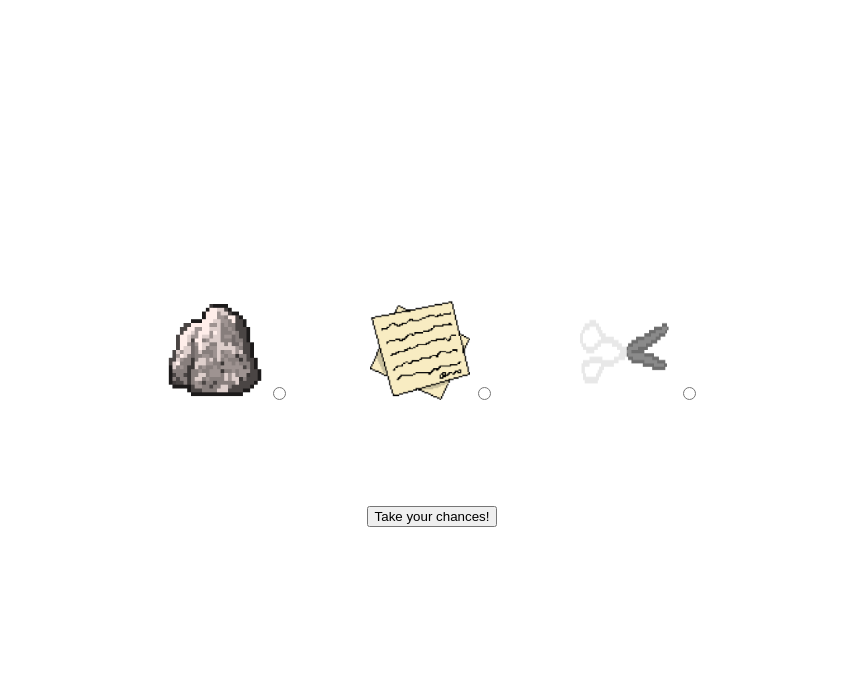
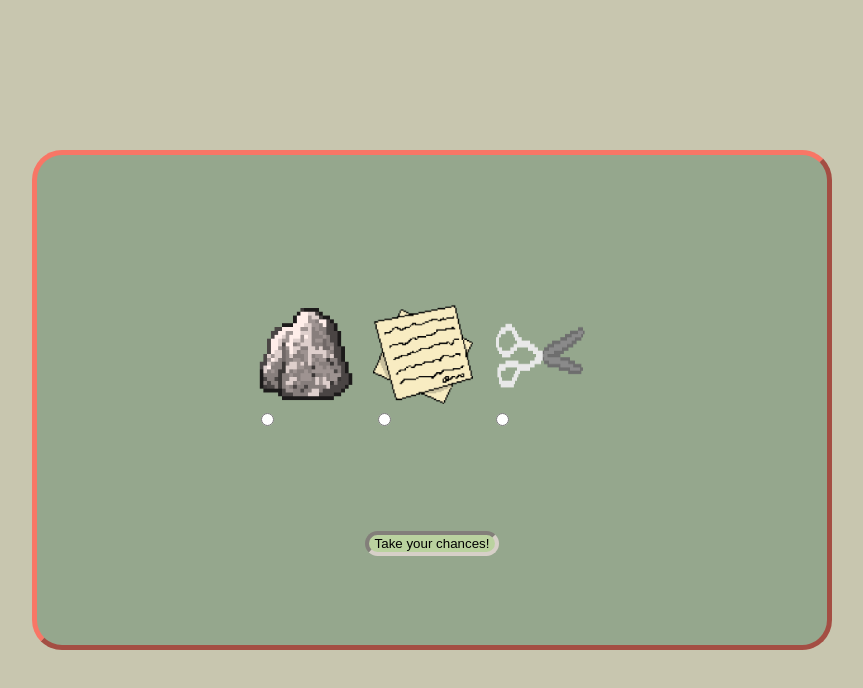
Before and after one commit to bribias/lab-03-rock-paper-scissors, a plain HTML site: page index.html in a window 1280 px wide. Shown: the whole page, without its empty margins (208-1071 px from the left). Drawn offline with Linux system fonts and the light colour scheme.

Commit message:
CSS updates!

```diff
--- a/app.js
+++ b/app.js
@@ -25,14 +25,15 @@ button.addEventListener('click', () => {
 
     const selectedRadio = document.querySelector('input:checked');
     const userGuess = selectedRadio.value;
+    console.log(winsDiv, userGuess, randomNumber, totalWins);
 
     const userWon = didUserGuessCorrect(userGuess, actualFlip);
 
     if (userWon) {
         totalWins++;
-        currentResultDiv.textContent('HEYOHHHH YOU GOT IT!');
+        currentResultDiv.textContent = 'HEYOHHHH YOU GOT IT!';
     } else {
-        currentResultDiv.textContent('WOMP WOMPPPPP. Try again!');
+        currentResultDiv.textContent = 'WOMP WOMPPPPP. Try again!';
     }
 
     totalGuesses++;
--- a/styles/style.css
+++ b/styles/style.css
@@ -13,8 +13,12 @@ body {
     --color4: hsla(45, 73%, 98%, 1);
     --color5: hsla(224, 40%, 79%, 1); */
 
-    font-family: 'Titillium Web', sans-serif;
-    background-color: var(--color2);
+    font-family: Cambria, Cochin, Georgia, Times, 'Times New Roman', serif;
+    background-color: #C8C6AF;
+    display: flex;
+    justify-content: center;
+    align-content: center;
+    align-items: center;
 }
 
 header {
@@ -22,34 +26,39 @@ header {
 }
 
 main {
+    background-color: #95A78D;
+    border: 5px outset #F87666;
+    border-radius: 30px;
+    width: 800px;
+    height: 500px;
     display: flex;
     flex-direction: column;
     justify-content: center;
-    justify-content: space-evenly;
+    justify-content: center;
     align-items: center;
     align-content: center;
 }
 
 section {
-    background-color: var(--color5);
     width: 70%;
     max-width: 80%;
     display: flex;
     flex-direction: row;
-    justify-content: center;
-    justify-content: space-evenly;
-    align-items: center;
     padding: 100px;
 }
 
-label {
-    flex-direction: row;
-    justify-content: space-evenly;
-    align-items: center;
-    align-content: center;
-}
 
 img {
     width: 100px;
     height: 100px;
 }
+
+button {
+    background-color: #BAD29F;
+    border: 4px inset #D7D0C8;
+    border-radius: 30px;
+}
+
+#current-result {
+    padding-top: 5%;
+}
```
Also changed, not shown: assets/deku.png (added).
